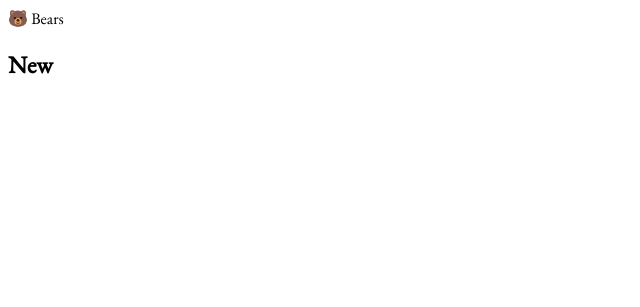
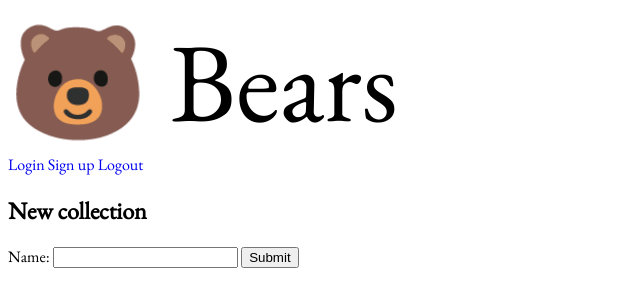
Before and after one commit to sidfarkus/bears, a Django app: page /collections/new in a window 1280 px wide. Shown: the top 307 px of the page, without its empty margins (0-640 px from the left). Run offline with Django 3.2, Linux system fonts and the light colour scheme.

Commit message:
Adding better header and finishing collection add

```diff
--- a/bears/urls.py
+++ b/bears/urls.py
@@ -17,6 +17,7 @@ from django.conf.urls import include, url
 from django.contrib import admin
 
 urlpatterns = [
+    url(r'^accounts/', include('django.contrib.auth.urls')),
     url(r'^admin/', admin.site.urls),
     url(r'^', include('bears_app.urls')),
 ]
--- a/bears_app/static/collections/style.css
+++ b/bears_app/static/collections/style.css
@@ -1,5 +1,9 @@
 body {
   font-family: 'EB Garamond', serif;
+}
+
+body > header {
+  font-size: 7rem;
 }
 
 a {
--- a/bears_app/templates/collections/index.html
+++ b/bears_app/templates/collections/index.html
@@ -5,7 +5,7 @@
 
   <ul>
   {% for collection in collections %}
-    <li>Collection here</li>
+    <li>{{ collection.name }}</li>
   {% endfor %}
     <li>
       <a href="{% url 'new_collection' %}">Add Collection<p>+</p></a>
--- a/bears_app/templates/collections/new.html
+++ b/bears_app/templates/collections/new.html
@@ -1,8 +1,13 @@
 {% extends 'layout.html' %}
 {% block content %}
-  <h2> New </h2>
+  <h2> New collection </h2>
 
-  <form>
-
+  <form method="POST" action="{% url 'create_collection' %}">
+    <label>
+      Name:
+      <input type="text" name="name"></input>
+    </label>
+    <input type="submit" value="Submit"></input>
+    {% csrf_token %}
   </form>
 {% endblock %}
--- a/bears_app/templates/layout.html
+++ b/bears_app/templates/layout.html
@@ -9,6 +9,11 @@
   <header>
   🐻 Bears
   </header>
+  <div class="header--login">
+    <a href="{% url 'login' %}">Login</a>
+    <a href="{% url 'login' %}">Sign up</a>
+    <a href="{% url 'logout' %}">Logout</a>
+  </div>
 
   {% block content %}
   {% endblock %}
--- a/bears_app/urls.py
+++ b/bears_app/urls.py
@@ -5,4 +5,5 @@ from . import views
 urlpatterns = [
     url(r'^$', views.index, name='index'),
     url(r'^collections/new$', views.new_collection, name='new_collection'),
+    url(r'^collections/create$', views.create_collection, name='create_collection'),
 ]
--- a/bears_app/views.py
+++ b/bears_app/views.py
@@ -1,5 +1,6 @@
-from django.shortcuts import render
+from django.shortcuts import render, redirect
 from django.http import HttpResponse
+from django.contrib.auth.models import User
 from .models import Collection, Song
 
 def index(request):
@@ -8,3 +9,9 @@ def index(request):
 
 def new_collection(request):
     return render(request, 'collections/new.html', {})
+
+def create_collection(request):
+    new_user = User.objects.create_user('john', 'lennon@thebeatles.com', 'johnpassword')
+    collection = Collection(name=request.POST['name'], user=new_user)
+    collection.save()
+    return redirect('index')
```
